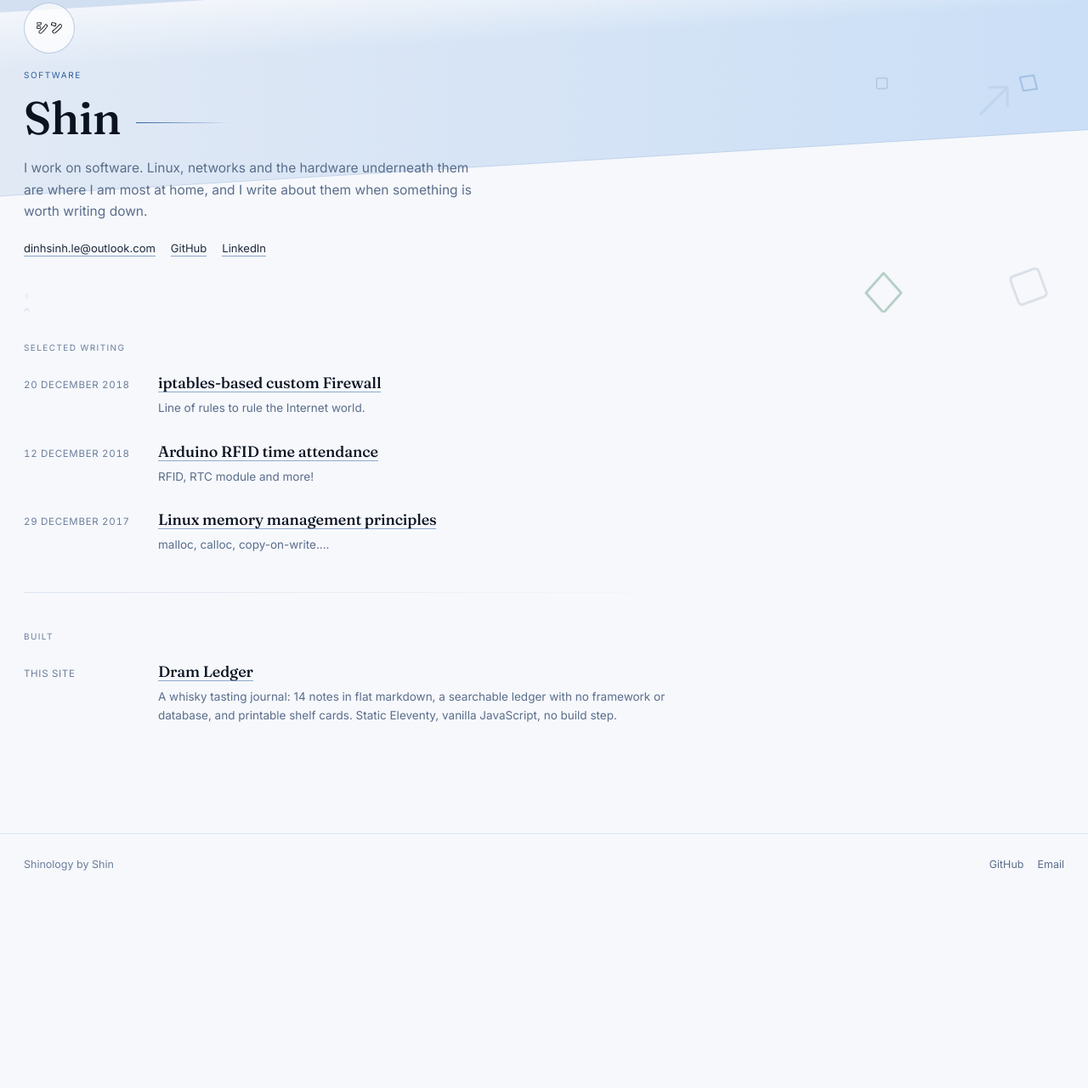
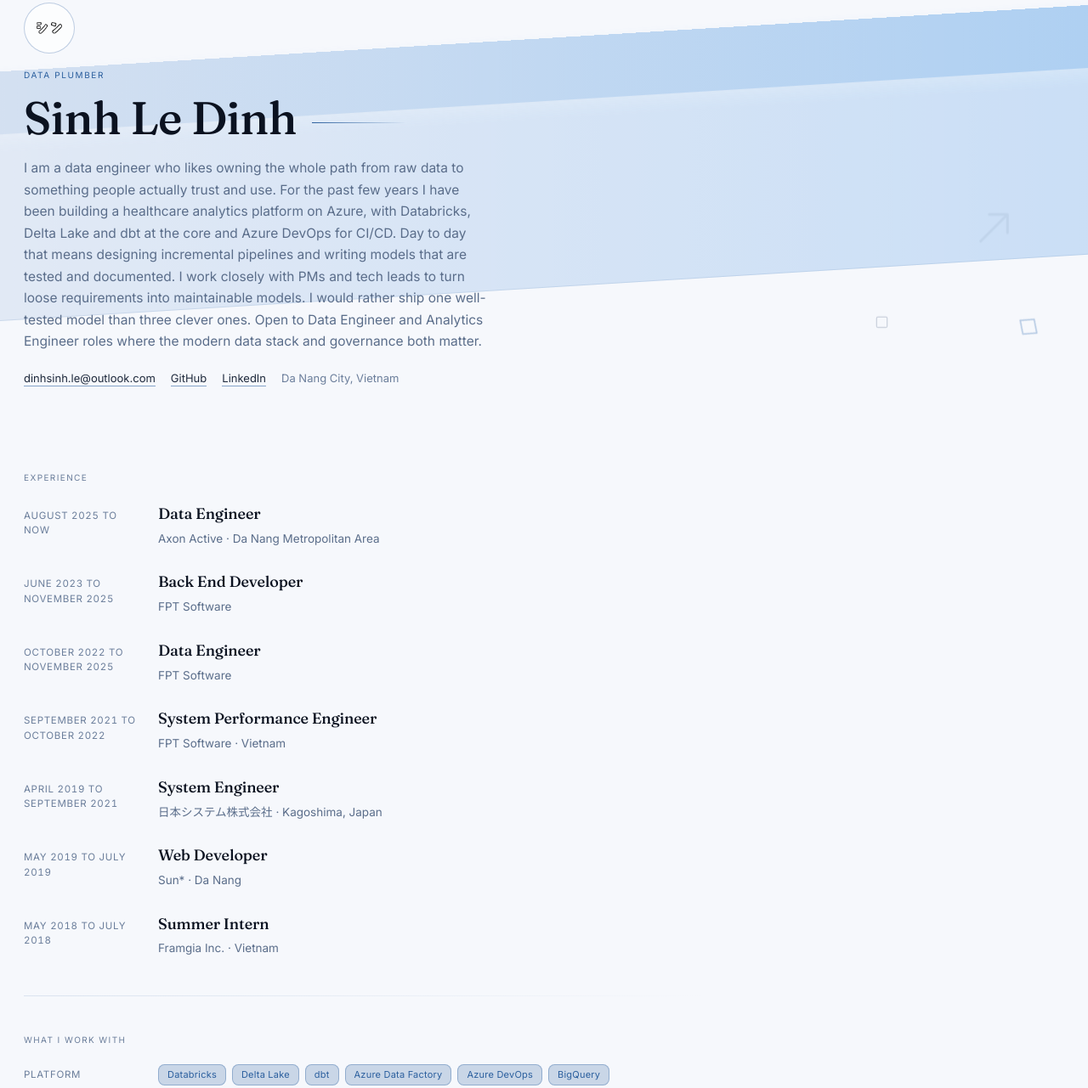
Before and after one commit to lesinh97/lesinh97.github.io, an Eleventy site: page src/cv.njk in a window 1280 px wide. Shown: the part 152-1433 px from the top of the page at 85% size. Before the commit the page ends 1214 px from the top, so only its background shows below. Built offline with nearby package versions, Linux system fonts and the light colour scheme; Eleventy itself is replaced by a stand-in of ours; files that its build step writes are made by us from their sources.

Commit message:
Fill the CV from the LinkedIn export

```diff
--- a/src/_data/cv.json
+++ b/src/_data/cv.json
@@ -1,38 +1,100 @@
 {
-  "_README": "The CV at /cv/. Every section below renders only when it has content, so the page is never half-built: fill a list and its section appears. Nothing here is invented; the empty fields are waiting for Shin.",
+  "_README": "The CV at /cv/, taken from the LinkedIn PDF export. Every section renders only when it has content, so the page is never half-built. `points` is empty on every role because the export carries no bullets: add two or three per role and they appear.",
 
-  "headline": "",
-  "location": "",
-  "available": "",
+  "name": "Sinh Le Dinh",
+  "headline": "Data Plumber",
+  "location": "Da Nang City, Vietnam",
 
-  "summary": "I work on software. Linux, networks and the hardware underneath them are where I am most at home, and I write about them when something is worth writing down.",
+  "summary": "I am a data engineer who likes owning the whole path from raw data to something people actually trust and use. For the past few years I have been building a healthcare analytics platform on Azure, with Databricks, Delta Lake and dbt at the core and Azure DevOps for CI/CD. Day to day that means designing incremental pipelines and writing models that are tested and documented. I work closely with PMs and tech leads to turn loose requirements into maintainable models. I would rather ship one well-tested model than three clever ones. Open to Data Engineer and Analytics Engineer roles where the modern data stack and governance both matter.",
 
   "roles": [
     {
-      "title": "",
-      "org": "",
-      "url": "",
-      "from": "",
+      "title": "Data Engineer",
+      "org": "Axon Active",
+      "from": "August 2025",
       "to": "",
+      "location": "Da Nang Metropolitan Area",
+      "points": []
+    },
+    {
+      "title": "Back End Developer",
+      "org": "FPT Software",
+      "from": "June 2023",
+      "to": "November 2025",
       "location": "",
+      "points": []
+    },
+    {
+      "title": "Data Engineer",
+      "org": "FPT Software",
+      "from": "October 2022",
+      "to": "November 2025",
+      "location": "",
+      "points": []
+    },
+    {
+      "title": "System Performance Engineer",
+      "org": "FPT Software",
+      "from": "September 2021",
+      "to": "October 2022",
+      "location": "Vietnam",
+      "points": []
+    },
+    {
+      "title": "System Engineer",
+      "org": "日本システム株式会社",
+      "from": "April 2019",
+      "to": "September 2021",
+      "location": "Kagoshima, Japan",
+      "points": []
+    },
+    {
+      "title": "Web Developer",
+      "org": "Sun*",
+      "from": "May 2019",
+      "to": "July 2019",
+      "location": "Da Nang",
+      "points": []
+    },
+    {
+      "title": "Summer Intern",
+      "org": "Framgia Inc.",
+      "from": "May 2018",
+      "to": "July 2018",
+      "location": "Vietnam",
       "points": []
     }
   ],
 
   "education": [
-    { "school": "", "award": "", "from": "", "to": "" }
+    {
+      "school": "Danang University of Science and Technology",
+      "award": "Engineer's Degree, Computer Programming",
+      "from": "2015",
+      "to": "2020"
+    }
   ],
 
   "skills": [
-    { "group": "", "items": [] }
+    { "group": "Platform", "items": ["Databricks", "Delta Lake", "dbt", "Azure Data Factory", "Azure DevOps", "BigQuery"] },
+    { "group": "Modelling", "items": ["Data Vault 2.0", "Kimball modelling", "Data architecture"] },
+    { "group": "Languages", "items": ["SQL", "Python"] },
+    { "group": "Reporting", "items": ["Power BI"] },
+    { "group": "Practice", "items": ["Data quality and monitoring", "Data engineering", "CI/CD"] }
   ],
 
   "certifications": [
-    { "name": "", "issuer": "", "year": "" }
+    { "name": "Fundamental IT Engineer", "issuer": "", "year": "" },
+    { "name": "Data Engineering with Microsoft Azure", "issuer": "", "year": "" },
+    { "name": "Programming for Data Science with Python", "issuer": "", "year": "" },
+    { "name": "Cloud Modernization: Cloud Data Quality & Data Governance", "issuer": "", "year": "" },
+    { "name": "JLPT N3", "issuer": "", "year": "" }
   ],
 
   "languages": [
-    { "name": "", "level": "" }
+    { "name": "Vietnamese", "level": "" },
+    { "name": "English", "level": "Professional working" },
+    { "name": "Japanese", "level": "Limited working" }
   ],
 
   "links": [
--- a/src/assets/cv.css
+++ b/src/assets/cv.css
@@ -32,7 +32,11 @@
 .cvbody > b a { color: inherit; text-decoration: none;
                 box-shadow: inset 0 -1px 0 0 color-mix(in srgb, var(--color-accent) 50%, transparent); }
 .cvbody > b a:hover { color: var(--color-accent); }
-.cvorg { margin-top: 5px; font-size: 13.5px; line-height: 1.6; color: var(--color-neutral-400); }
+/* One employer is written in Japanese, and Noto Sans JP is already loaded for
+   the print-card signature, so name it here rather than falling back to
+   whatever the system offers. */
+.cvorg { margin-top: 5px; font-size: 13.5px; line-height: 1.6; color: var(--color-neutral-400);
+         font-family: var(--font-body), "Noto Sans JP", sans-serif; }
 .cvorg a { color: var(--color-accent); text-decoration: none; }
 .cvbody ul { margin: 12px 0 0; padding-left: 18px; font-size: 14px; line-height: 1.7;
              color: var(--color-neutral-300); }
--- a/src/cv.njk
+++ b/src/cv.njk
@@ -17,7 +17,7 @@ permalink: /cv/index.html
   <div class="shell rise">
     <span class="cvmark"><img class="brandmark" src="/assets/brand/mark.png" alt="" aria-hidden="true"></span>
     <div class="kicker">{{ cv.headline or "Software" }}</div>
-    <h1>{{ site.author | default("Shin") }}<span class="hrule"></span></h1>
+    <h1>{{ cv.name or site.author }}<span class="hrule"></span></h1>
     <p>{{ cv.summary }}</p>
     <div class="cvlinks">
       <a href="mailto:{{ site.email }}">{{ site.email }}</a>
```
